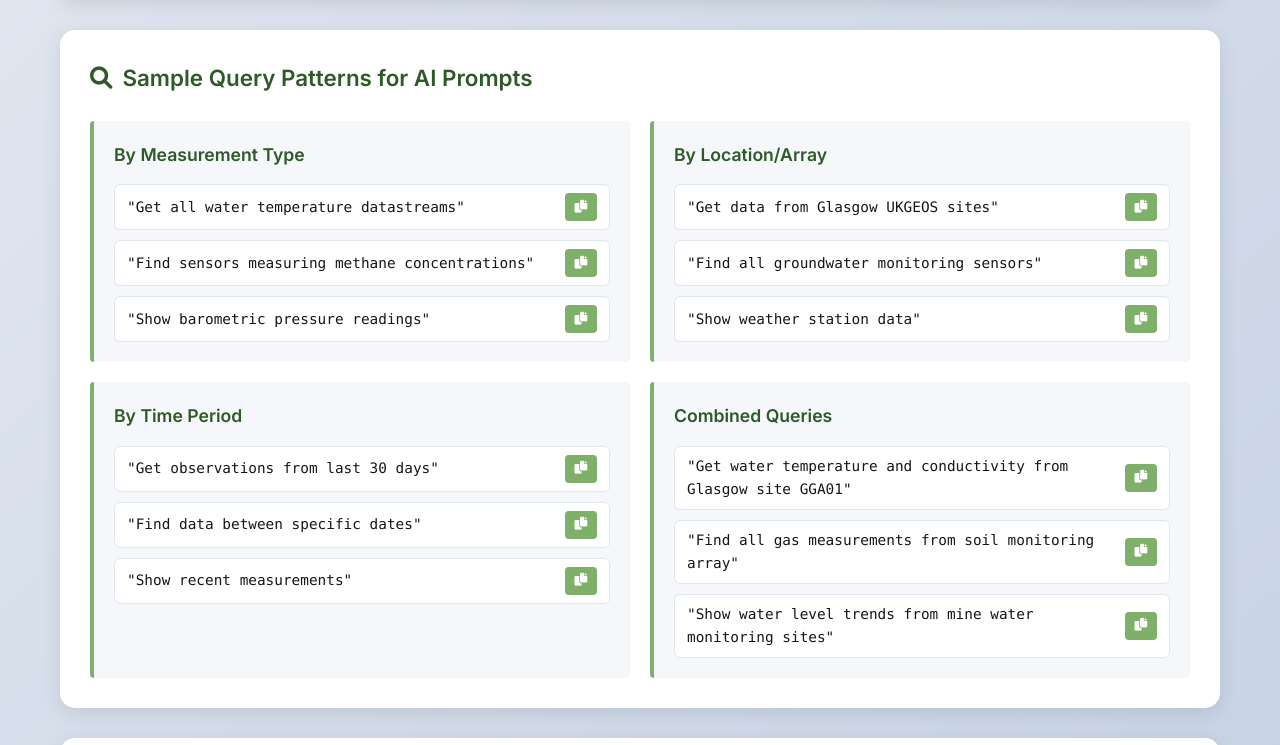
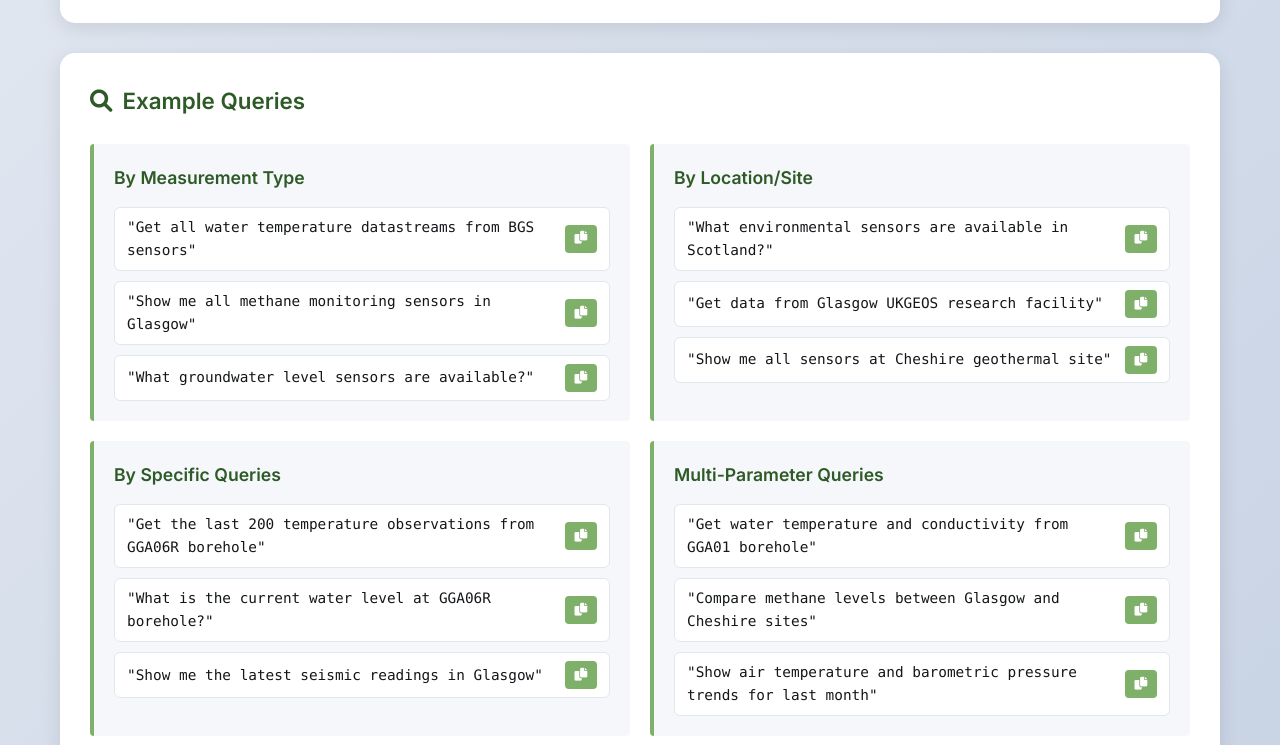
Before and after one commit to pouliens/LLM-Prompt-Improver, a plain HTML site: page index.html in a window 1280 px wide. Shown: the part 1893-2638 px from the top of the page. Drawn offline with Linux system fonts and the light colour scheme.

Commit message:
updated examples and improved clipboard tool style

```diff
--- a/index.html
+++ b/index.html
@@ -12,7 +12,7 @@
     <div class="container">
         <header class="header">
             <h1>AI Prompt Generator for BGS Sensor API</h1>
-            <p class="header-description">Create optimised prompts for analysing BGS environmental sensor data with AI assistants. <br>This is an alpha version - please share your feedback and suggestions: <a href="mailto:ux@bgs.ac.uk" class="feedback-link">ux@bgs.ac.uk</a></p>
+            <p class="header-description">Create optimised prompts for analysing BGS environmental sensor data with AI assistants. <br>This is a prototype system for demonstration and research purposes. <br>Please share your feedback and suggestions: <a href="mailto:ux@bgs.ac.uk" class="feedback-link">ux@bgs.ac.uk</a></p>
         </header>
 
         <section class="explanation-section">
@@ -544,40 +544,40 @@
         </section>
 
         <section class="samples-section">
-            <h3><i class="fas fa-search"></i> Sample Query Patterns for AI Prompts</h3>
+            <h3><i class="fas fa-search"></i> Example Queries</h3>
             <div class="samples-grid">
                 <div class="sample-category">
                     <h4>By Measurement Type</h4>
                     <div class="sample-queries">
                         <div class="sample-query">
-                            <span class="query-text">"Get all water temperature datastreams"</span>
-                            <button class="copy-query-btn" data-query="Get all water temperature datastreams"><i class="fas fa-copy"></i></button>
+                            <span class="query-text">"Get all water temperature datastreams from BGS sensors"</span>
+                            <button class="copy-query-btn" data-query="Get all water temperature datastreams from BGS sensors"><i class="fas fa-copy"></i></button>
                         </div>
                         <div class="sample-query">
-                            <span class="query-text">"Find sensors measuring methane concentrations"</span>
-                            <button class="copy-query-btn" data-query="Find sensors measuring methane concentrations"><i class="fas fa-copy"></i></button>
+                            <span class="query-text">"Show me all methane monitoring sensors in Glasgow"</span>
+                            <button class="copy-query-btn" data-query="Show me all methane monitoring sensors in Glasgow"><i class="fas fa-copy"></i></button>
                         </div>
                         <div class="sample-query">
-                            <span class="query-text">"Show barometric pressure readings"</span>
-                            <button class="copy-query-btn" data-query="Show barometric pressure readings"><i class="fas fa-copy"></i></button>
+                            <span class="query-text">"What groundwater level sensors are available?"</span>
+                            <button class="copy-query-btn" data-query="What groundwater level sensors are available?"><i class="fas fa-copy"></i></button>
                         </div>
                     </div>
                 </div>
 
                 <div class="sample-category">
-                    <h4>By Location/Array</h4>
+                    <h4>By Location/Site</h4>
                     <div class="sample-queries">
                         <div class="sample-query">
-                            <span class="query-text">"Get data from Glasgow UKGEOS sites"</span>
-                            <button class="copy-query-btn" data-query="Get data from Glasgow UKGEOS sites"><i class="fas fa-copy"></i></button>
+                            <span class="query-text">"What environmental sensors are available in Scotland?"</span>
+                            <button class="copy-query-btn" data-query="What environmental sensors are available in Scotland?"><i class="fas fa-copy"></i></button>
                         </div>
                         <div class="sample-query">
-                            <span class="query-text">"Find all groundwater monitoring sensors"</span>
-                            <button class="copy-query-btn" data-query="Find all groundwater monitoring sensors"><i class="fas fa-copy"></i></button>
+                            <span class="query-text">"Get data from Glasgow UKGEOS research facility"</span>
+                            <button class="copy-query-btn" data-query="Get data from Glasgow UKGEOS research facility"><i class="fas fa-copy"></i></button>
                         </div>
                         <div class="sample-query">
-                            <span class="query-text">"Show weather station data"</span>
-                            <button class="copy-query-btn" data-query="Show weather station data"><i class="fas fa-copy"></i></button>
+                            <span class="query-text">"Show me all sensors at Cheshire geothermal site"</span>
+                            <button class="copy-query-btn" data-query="Show me all sensors at Cheshire geothermal site"><i class="fas fa-copy"></i></button>
                         </div>
                     </div>
                 </div>
@@ -601,37 +601,37 @@
                 </div> -->
 
                 <div class="sample-category">
-                    <h4>By Time Period</h4>
+                    <h4>By Specific Queries</h4>
                     <div class="sample-queries">
                         <div class="sample-query">
-                            <span class="query-text">"Get observations from last 30 days"</span>
-                            <button class="copy-query-btn" data-query="Get observations from last 30 days"><i class="fas fa-copy"></i></button>
+                            <span class="query-text">"Get the last 200 temperature observations from GGA06R borehole"</span>
+                            <button class="copy-query-btn" data-query="Get the last 200 temperature observations from GGA06R borehole"><i class="fas fa-copy"></i></button>
                         </div>
                         <div class="sample-query">
-                            <span class="query-text">"Find data between specific dates"</span>
-                            <button class="copy-query-btn" data-query="Find data between specific dates"><i class="fas fa-copy"></i></button>
+                            <span class="query-text">"What is the current water level at GGA06R borehole?"</span>
+                            <button class="copy-query-btn" data-query="What is the current water level at GGA06R borehole?"><i class="fas fa-copy"></i></button>
                         </div>
                         <div class="sample-query">
-                            <span class="query-text">"Show recent measurements"</span>
-                            <button class="copy-query-btn" data-query="Show recent measurements"><i class="fas fa-copy"></i></button>
+                            <span class="query-text">"Show me the latest seismic readings in Glasgow"</span>
+                            <button class="copy-query-btn" data-query="Show me the latest seismic readings in Glasgow"><i class="fas fa-copy"></i></button>
                         </div>
                     </div>
                 </div>
 
                 <div class="sample-category">
-                    <h4>Combined Queries</h4>
+                    <h4>Multi-Parameter Queries</h4>
                     <div class="sample-queries">
                         <div class="sample-query">
-                            <span class="query-text">"Get water temperature and conductivity from Glasgow site GGA01"</span>
-                            <button class="copy-query-btn" data-query="Get water temperature and conductivity from Glasgow site GGA01"><i class="fas fa-copy"></i></button>
+                            <span class="query-text">"Get water temperature and conductivity from GGA01 borehole"</span>
+                            <button class="copy-query-btn" data-query="Get water temperature and conductivity from GGA01 borehole"><i class="fas fa-copy"></i></button>
                         </div>
                         <div class="sample-query">
-                            <span class="query-text">"Find all gas measurements from soil monitoring array"</span>
-                            <button class="copy-query-btn" data-query="Find all gas measurements from soil monitoring array"><i class="fas fa-copy"></i></button>
+                            <span class="query-text">"Compare methane levels between Glasgow and Cheshire sites"</span>
+                            <button class="copy-query-btn" data-query="Compare methane levels between Glasgow and Cheshire sites"><i class="fas fa-copy"></i></button>
                         </div>
                         <div class="sample-query">
-                            <span class="query-text">"Show water level trends from mine water monitoring sites"</span>
-                            <button class="copy-query-btn" data-query="Show water level trends from mine water monitoring sites"><i class="fas fa-copy"></i></button>
+                            <span class="query-text">"Show air temperature and barometric pressure trends for last month"</span>
+                            <button class="copy-query-btn" data-query="Show air temperature and barometric pressure trends for last month"><i class="fas fa-copy"></i></button>
                         </div>
                     </div>
                 </div>
--- a/script.js
+++ b/script.js
@@ -73,7 +73,16 @@ class PromptGenerator {
 
         // Copy query buttons
         document.querySelectorAll('.copy-query-btn').forEach(btn => {
-            btn.addEventListener('click', (e) => this.copyQuery(e.target.dataset.query));
+            btn.addEventListener('click', (e) => {
+                e.preventDefault();
+                e.stopPropagation();
+
+                // Get the query from the button or its parent
+                const query = e.target.dataset.query || e.target.closest('.copy-query-btn').dataset.query;
+                if (query) {
+                    this.copyQuery(query);
+                }
+            });
         });
 
         // Datastreams checkbox listeners
@@ -413,22 +422,36 @@ class PromptGenerator {
     async copyQuery(query) {
         if (!query) return;
 
+        // Prevent rapid successive calls
+        if (this.copyInProgress) {
+            return;
+        }
+
+        this.copyInProgress = true;
+
         try {
             await navigator.clipboard.writeText(query);
-            this.showToast('Query copied to clipboard!', 'success');
+            this.showToast(`Query copied: "${query.substring(0, 30)}${query.length > 30 ? '...' : ''}"`, 'success');
         } catch (err) {
             // Fallback for older browsers
             const textArea = document.createElement('textarea');
             textArea.value = query;
+            textArea.style.position = 'fixed';
+            textArea.style.left = '-9999px';
             document.body.appendChild(textArea);
             textArea.select();
             try {
                 document.execCommand('copy');
-                this.showToast('Query copied to clipboard!', 'success');
+                this.showToast(`Query copied: "${query.substring(0, 30)}${query.length > 30 ? '...' : ''}"`, 'success');
             } catch (fallbackErr) {
                 this.showToast('Failed to copy query', 'error');
             }
             document.body.removeChild(textArea);
+        } finally {
+            // Reset flag after a short delay to prevent rapid clicking issues
+            setTimeout(() => {
+                this.copyInProgress = false;
+            }, 300);
         }
     }
 
--- a/styles.css
+++ b/styles.css
@@ -940,10 +940,12 @@ select option {
     padding: 15px 20px;
     border-radius: 8px;
     box-shadow: 0 5px 15px var(--shadow);
-    transform: translateX(400px);
+    transform: translateX(calc(100% + 40px));
     transition: transform 0.3s ease;
     z-index: 1000;
     font-weight: 500;
+    max-width: 350px;
+    word-wrap: break-word;
 }
 
 .toast.show {
```
